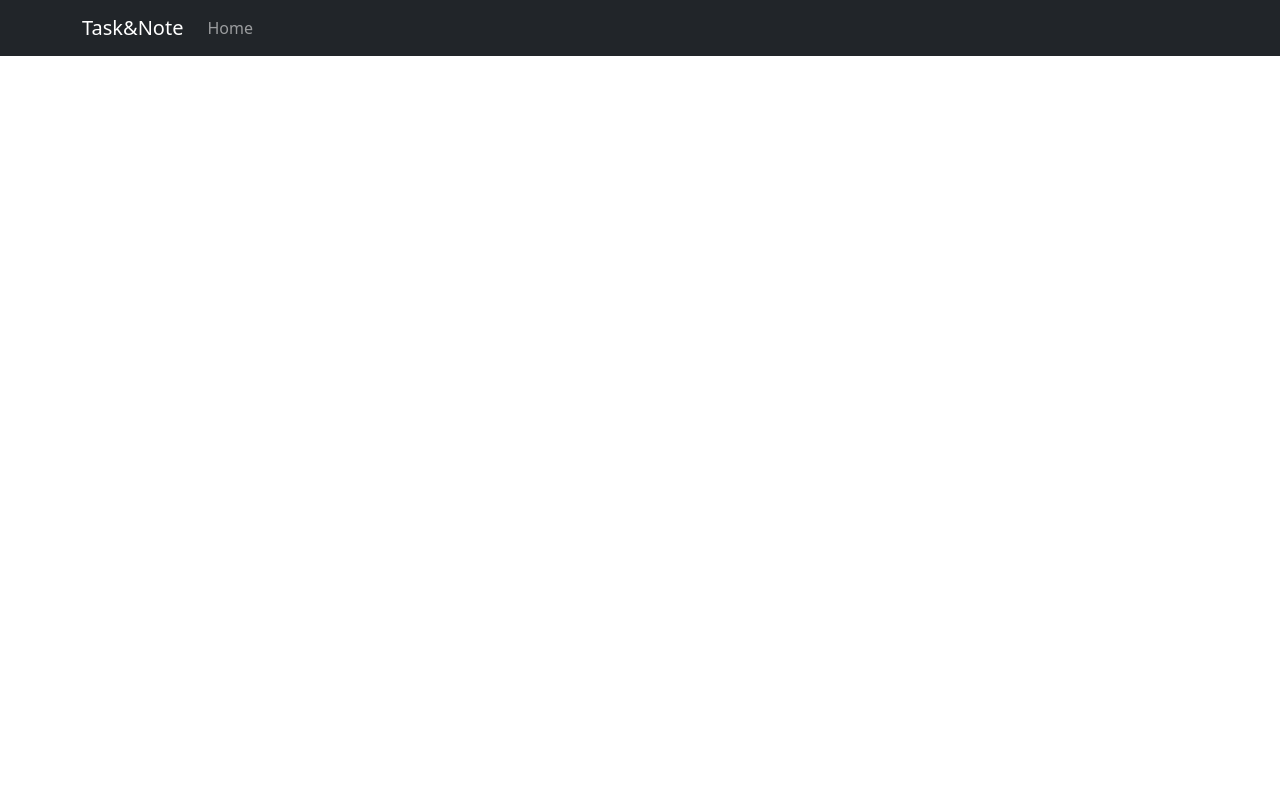
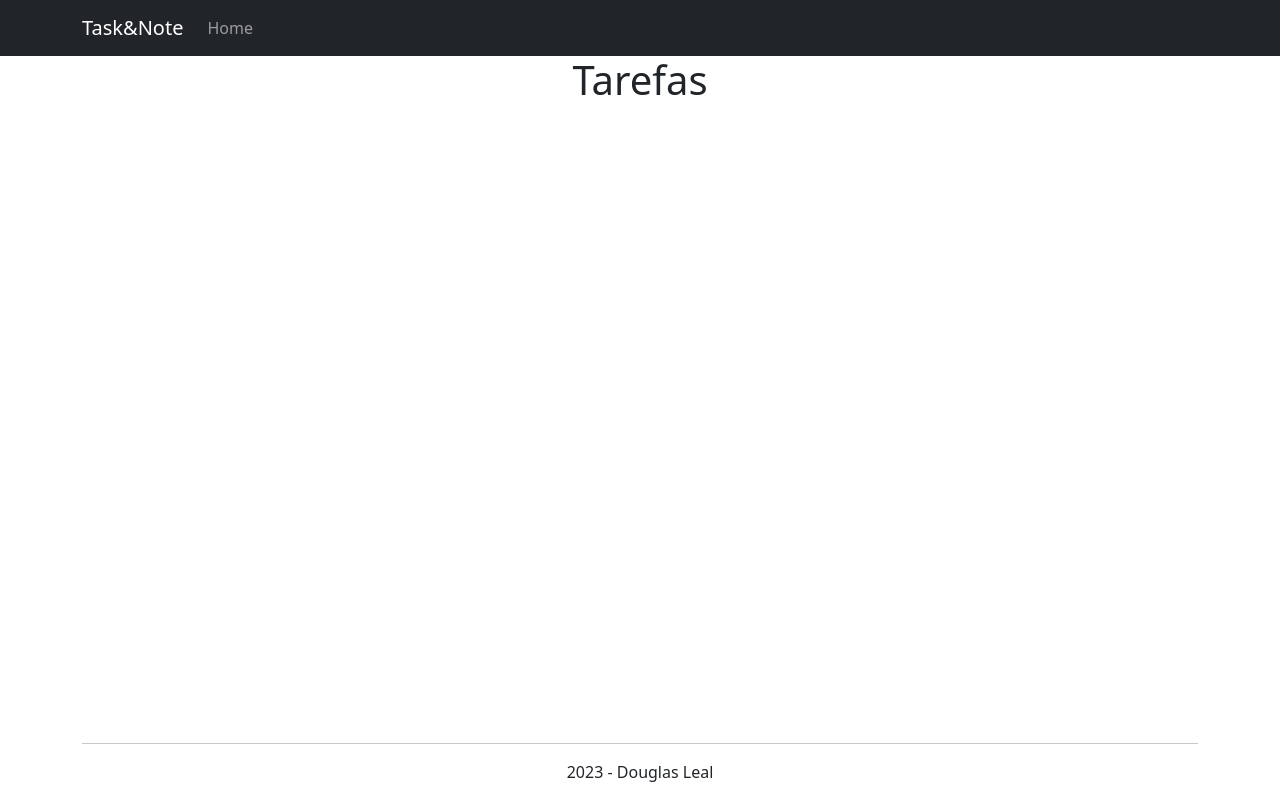
Before and after one commit to DouglasLeal/task-and-note-angular, an Angular app: page / in a window 1280 px wide. Built offline with nearby package versions, Linux system fonts and the light colour scheme.

Commit message:
Footer - componente criado

```diff
--- a/src/app/app.component.html
+++ b/src/app/app.component.html
@@ -1 +1,5 @@
 <app-header></app-header>
+<main>
+    <h1 class="text-center">Tarefas</h1>
+</main>
+<app-footer></app-footer>
--- a/src/app/app.component.scss
+++ b/src/app/app.component.scss
@@ -0,0 +1,3 @@
+main{
+    min-height: calc(100vh - 56px - 41px - 32px);
+}
--- a/src/app/app.module.ts
+++ b/src/app/app.module.ts
@@ -4,11 +4,13 @@ import { BrowserModule } from '@angular/platform-browser';
 import { AppRoutingModule } from './app-routing.module';
 import { AppComponent } from './app.component';
 import { HeaderComponent } from './components/header/header.component';
+import { FooterComponent } from './components/footer/footer.component';
 
 @NgModule({
   declarations: [
     AppComponent,
-    HeaderComponent
+    HeaderComponent,
+    FooterComponent
   ],
   imports: [
     BrowserModule,
--- /dev/null
+++ b/src/app/components/footer/footer.component.html
@@ -0,0 +1,6 @@
+<footer>
+    <div class="container">
+        <hr>
+        <p class="text-center">2023 - Douglas Leal</p>
+    </div>
+</footer>
```
Also changed, not shown: src/app/components/footer/footer.component.ts (added, +10 -0 lines), src/app/components/footer/footer.component.scss (added), 1 other file (tests, documents, lock files or other folders).
